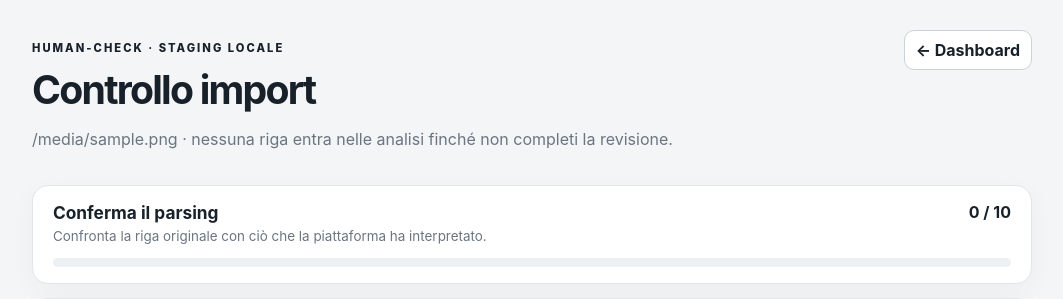
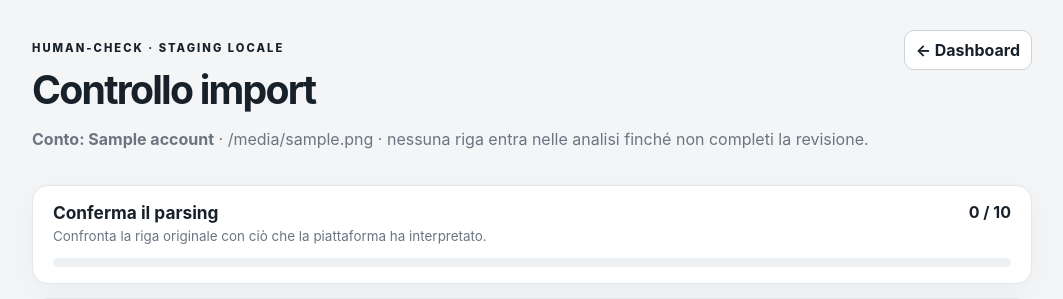
Before and after one commit to mattmoodle/familybudgeting, a FastAPI app: template app/templates/human_check.html in a window 1280 px wide. Shown: the top 299 px of the page, without its empty margins (108-1171 px from the left). Run offline with FastAPI, Linux system fonts and the light colour scheme; the template is opened without the code that fills it: most values are stand-ins (such as "Sample title", 1, 10 or a date in 2020).

Commit message:
Show account in human check

```diff
--- a/app/api/routes.py
+++ b/app/api/routes.py
@@ -225,6 +225,7 @@ def human_check_page(batch_id: int, request: Request, db: Session = Depends(get_
     batch = db.get(ImportBatch, batch_id)
     if not batch or batch.import_mode != "human-check":
         raise HTTPException(404, "Human-check batch not found")
+    account = db.get(Account, batch.account_id)
     categories = db.scalars(select(Category).order_by(Category.name)).all()
     items = db.scalars(
         select(HumanCheckItem).where(HumanCheckItem.import_batch_id == batch_id).order_by(HumanCheckItem.sequence)
@@ -232,7 +233,7 @@ def human_check_page(batch_id: int, request: Request, db: Session = Depends(get_
     return templates.TemplateResponse(
         request=request,
         name="human_check.html",
-        context={"batch": batch, "items": items, "categories": categories, "progress": batch_progress(db, batch_id)},
+        context={"batch": batch, "account": account, "items": items, "categories": categories, "progress": batch_progress(db, batch_id)},
     )
 
 
--- a/app/templates/human_check.html
+++ b/app/templates/human_check.html
@@ -12,7 +12,7 @@
     <div>
       <p class="eyebrow">HUMAN-CHECK · STAGING LOCALE</p>
       <h1>Controllo import</h1>
-      <p class="muted">{{ batch.source_filename }} · nessuna riga entra nelle analisi finché non completi la revisione.</p>
+      <p class="muted"><strong>Conto: {{ account.name if account else 'Non disponibile' }}</strong> · {{ batch.source_filename }} · nessuna riga entra nelle analisi finché non completi la revisione.</p>
     </div>
     <a class="button secondary" href="/">← Dashboard</a>
   </header>
```
